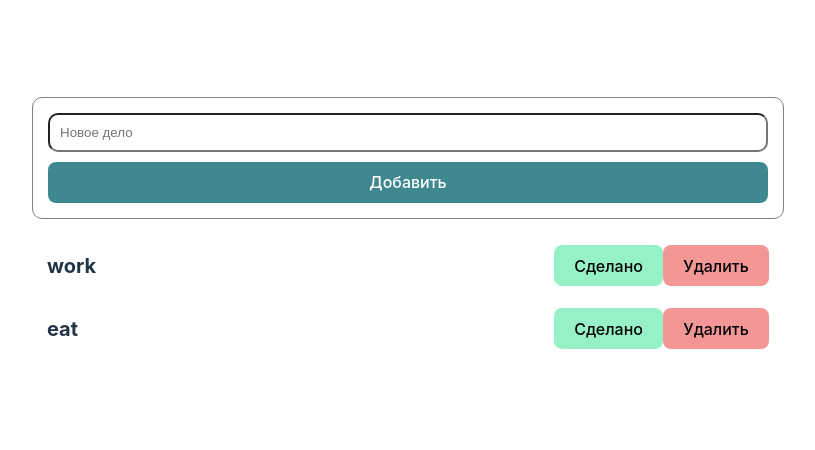
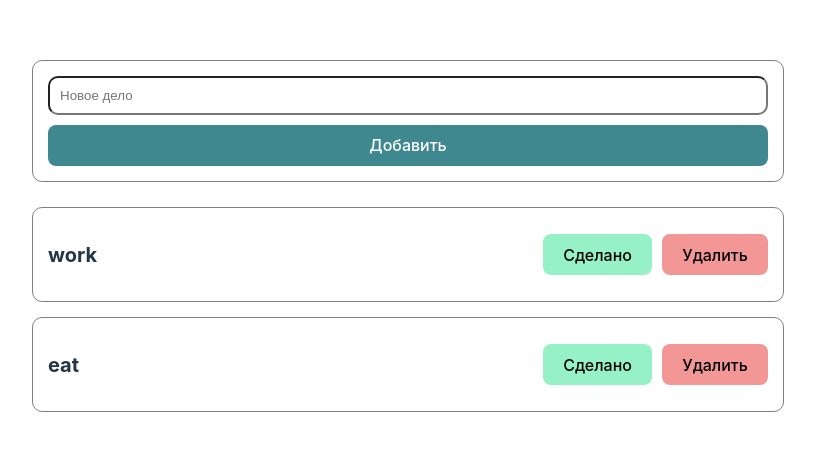
Before and after one commit to IgorGorskov/my-todo-react-, a React (Vite) app: page / in a window 1280 px wide. Shown: the part 164-614 px from the top of the page, without its empty margins (232-1047 px from the left). Built offline with nearby package versions, Linux system fonts and the light colour scheme.

Commit message:
change classNames and styles

```diff
--- a/src/components/TodoForm/TodoForm.css
+++ b/src/components/TodoForm/TodoForm.css
@@ -2,6 +2,7 @@
     display: flex;
     flex-direction: column;
     min-width: 720px;
+    margin-bottom: 25px;
     padding: 15px;
     border-radius: 10px;
     border: 1px solid grey;
--- a/src/components/TodoItem/TodoItem.css
+++ b/src/components/TodoItem/TodoItem.css
@@ -1,22 +1,26 @@
-.todo-item{
+.item{
     display: flex;
     align-items: center;
+    padding: 15px;
+    border-radius: 10px;
+    border: 1px solid gray;
 }
 
-.todo-name{
+.item__name{
     font-size: 20px;
     margin-right: auto;
 }
 
-.todo-button{
+.item__button{
     justify-self: center;
 }
 
-.todo-delet-button{
+.item__delet-button{
     background-color: #f08686dc;
 }
 
-.todo-done-button{
+.item__done-button{
+    margin-right: 10px;
     background-color: #86f0bddc;
 }
 
--- a/src/components/TodoItem/TodoItem.tsx
+++ b/src/components/TodoItem/TodoItem.tsx
@@ -24,10 +24,10 @@ export const TodoItem = ({name, id, done, onTodoSet, onTodoDone, onTodoDelete})
 
 
     return (
-        <div className= {done ? 'done todo-item' : "todo-item"} >
-            <h2 className="todo-name">{name}</h2>
-            <button onClick={handleDone} className="todo-done-button todo-button">Сделано</button>
-            <button onClick={handleDelete} className="todo-delet-button todo-button">Удалить</button>
+        <div className= {done ? 'done item' : "item"} >
+            <h2 className="item__name">{name}</h2>
+            <button onClick={handleDone} className="item__done-button item__button">Сделано</button>
+            <button onClick={handleDelete} className="item__delet-button item__button">Удалить</button>
         </div>
     )
 
--- a/src/components/TodoList/TodoList.css
+++ b/src/components/TodoList/TodoList.css
@@ -1,7 +1,8 @@
-.todo-list{
+.list{
     display: flex;
     flex-direction: column;
     list-style: none;
     margin: 0;
-    padding: 15px;
+    padding: 0;
+    gap: 15px
 }
--- a/src/components/TodoList/TodoList.tsx
+++ b/src/components/TodoList/TodoList.tsx
@@ -6,7 +6,7 @@ import "./TodoList.css"
 
 export const TodoList = ({todoList, onTodoSet, onTodoDone, onTodoDelete}) => {
     return(
-        <ul className="todo-list">
+        <ul className="list">
             {todoList.map((item) =>(
                 <li key={item.id}>
                     <TodoItem
```
